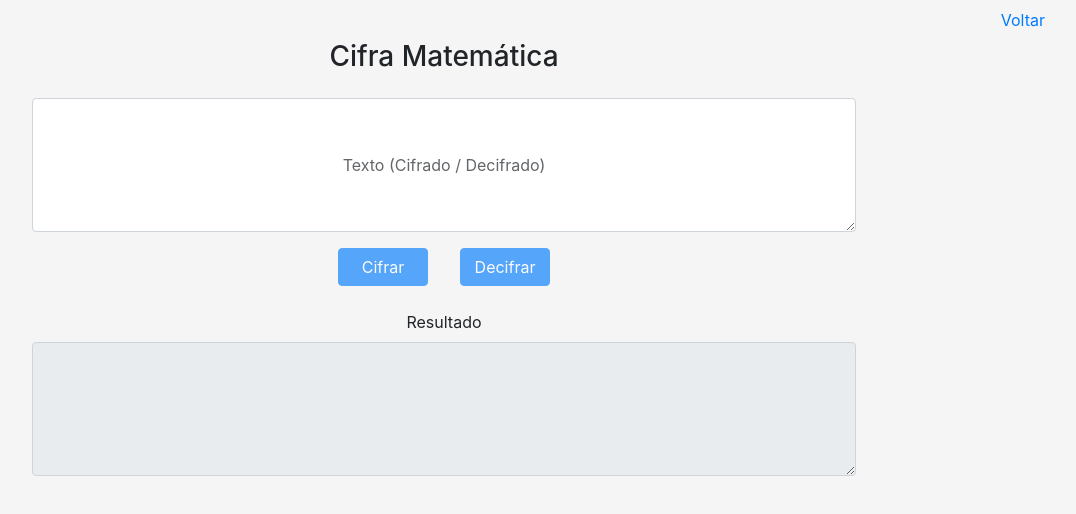
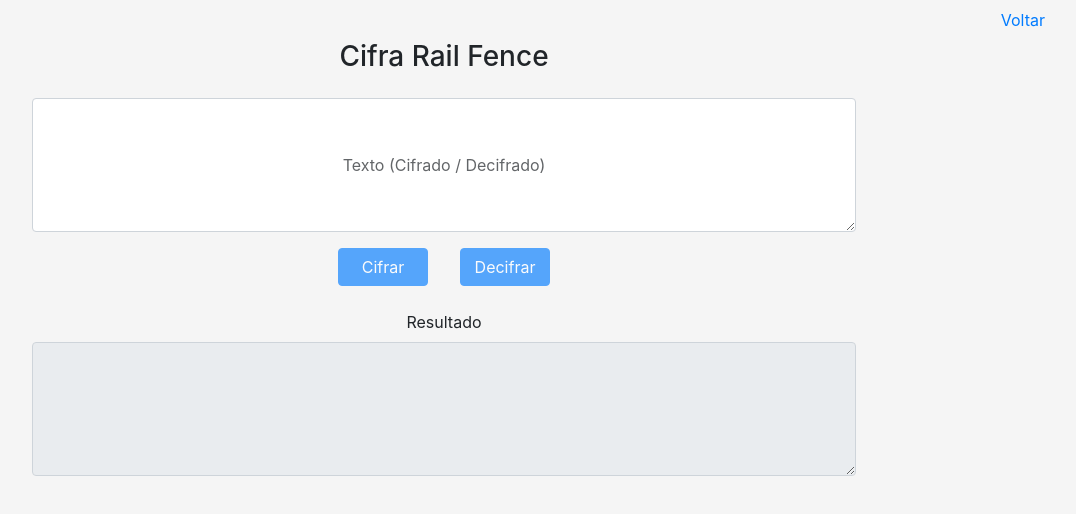
Before and after one commit to iagocolodetti/github.io, an Angular app: page /cifrarailfence in a window 1280 px wide. Shown: the top 514 px of the page, without its empty margins (196-1272 px from the left). Built offline with nearby package versions, Linux system fonts and the light colour scheme.

Commit message:
cifra-rail-fence título corrigido.

```diff
--- a/src/app/criptografia/cifra-rail-fence/cifra-rail-fence.component.html
+++ b/src/app/criptografia/cifra-rail-fence/cifra-rail-fence.component.html
@@ -7,7 +7,7 @@
 </nav>
 <div class="row justify-content-center">
     <div class="form-group text-center">
-        <h3>Cifra Matemática</h3>
+        <h3>Cifra Rail Fence</h3>
     </div>
 </div>
 <div class="row justify-content-center">
```
